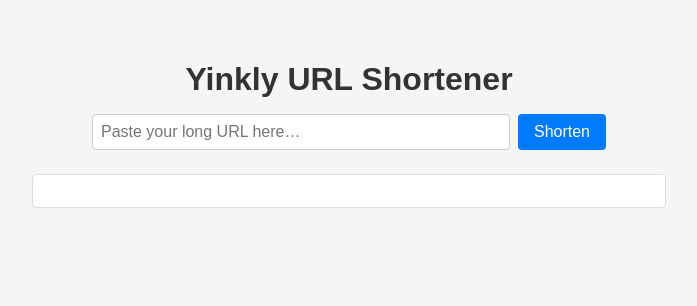
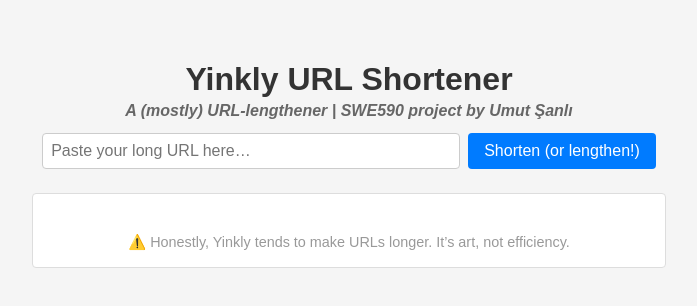
Before and after one commit to usanli/yinkly, a plain HTML site: page app/frontend/index.html in a window 1280 px wide. Shown: the whole page, without its empty margins (291-988 px from the left). Drawn offline with Linux system fonts and the light colour scheme.

Commit message:
frontend and readme.md changes

```diff
--- a/app/frontend/index.html
+++ b/app/frontend/index.html
@@ -15,7 +15,13 @@
       padding: 2rem;
     }
     h1 {
-      margin-bottom: 1rem;
+      margin-bottom: 0.2rem;
+    }
+    h2 {
+      margin-top: 0;
+      font-size: 1rem;
+      color: #666;
+      font-style: italic;
     }
     #form {
       display: flex;
@@ -54,18 +60,18 @@
       align-items: center;
       justify-content: space-between;
       gap: 1rem;
+      flex-direction: column;
     }
     #result-box a {
       color: #007bff;
       text-decoration: none;
       word-break: break-all;
+      font-weight: bold;
     }
-    #result-box.no-copy {
-      justify-content: center;
-    }
-    #result-box.no-copy a {
-      width: 100%;
-      text-align: center;
+    #note {
+      margin-top: 0.5rem;
+      font-size: 0.9rem;
+      color: #999;
     }
     #error {
       color: #c00;
@@ -75,13 +81,16 @@
 </head>
 <body>
   <h1>Yinkly URL Shortener</h1>
+  <h2>A (mostly) URL-lengthener | SWE590 project by Umut Şanlı</h2>
+
   <form id="form">
     <input id="longUrl" placeholder="Paste your long URL here…" required />
-    <button type="submit">Shorten</button>
+    <button type="submit">Shorten (or lengthen!)</button>
   </form>
 
   <div id="result-box">
     <a id="shortLink" href="#" target="_blank" rel="noopener"></a>
+    <div id="note">⚠️ Honestly, Yinkly tends to make URLs longer. It’s art, not efficiency.</div>
   </div>
   <div id="error"></div>
 
@@ -90,6 +99,7 @@
     const longUrlInput = document.getElementById('longUrl');
     const resultBox = document.getElementById('result-box');
     const shortLink = document.getElementById('shortLink');
+    const note = document.getElementById('note');
     const errorDiv = document.getElementById('error');
 
     form.onsubmit = async e => {
@@ -114,8 +124,8 @@
         const { shortUrl } = await resp.json();
         shortLink.href = shortUrl;
         shortLink.textContent = shortUrl;
+        note.textContent = '⚠️ Honestly, Yinkly tends to make URLs longer. It’s art, not efficiency.';
         resultBox.style.display = 'flex';
-        resultBox.classList.add('no-copy');
       } catch (err) {
         errorDiv.textContent = `Error: ${err.message}`;
       }
```
Also changed, not shown: README.md.
